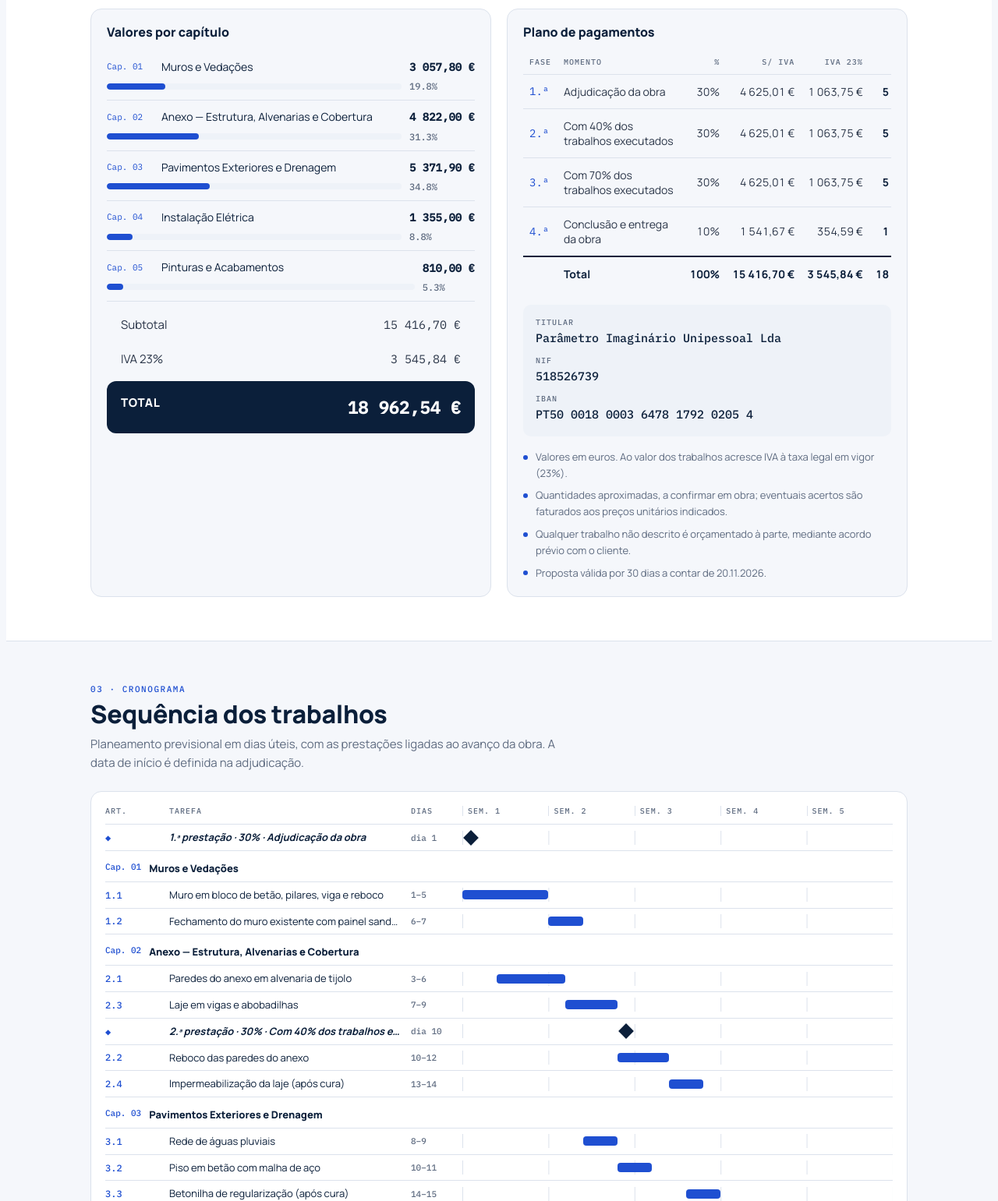
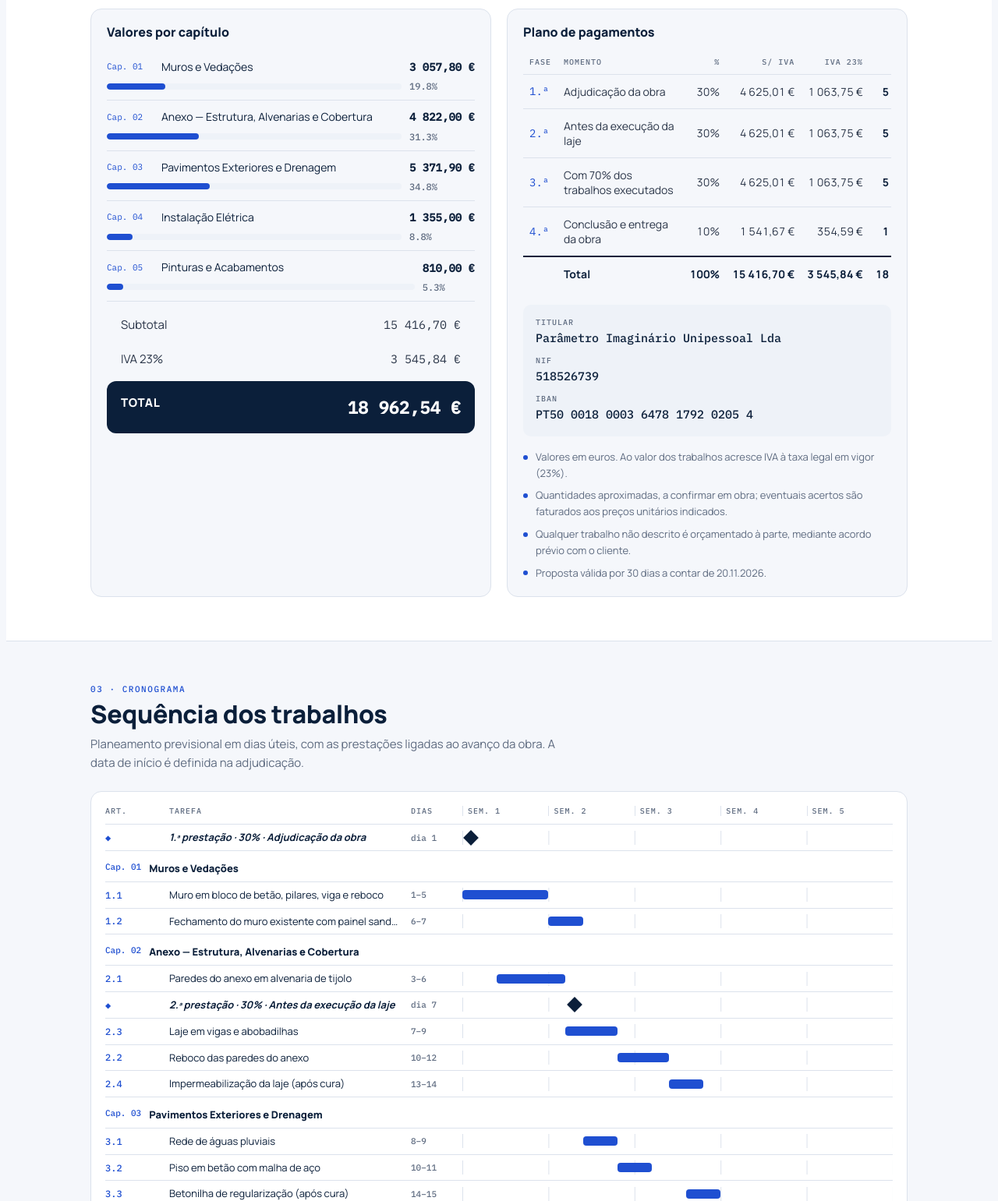
Before and after one commit to rubensborges056-dev/rubens, a plain HTML site: page Proposta_Muro_Anexo.html in a window 1280 px wide. Shown: the part 4000-5541 px from the top of the page at 78% size. Drawn offline with Linux system fonts and the light colour scheme.

Commit message:
Passa a 2.ª prestação para antes da execução da laje
Co-Authored-By: Claude Opus 5.5 <noreply@anthropic.com>
Claude-Session: https://claude.ai/code/session_01Dqyze6v6C8NW2SyXBmWUEC

```diff
--- a/Proposta_Muro_Anexo.html
+++ b/Proposta_Muro_Anexo.html
@@ -360,7 +360,7 @@ footer span{font-size:13px;display:block;word-break:break-word}
       <div class="totals" style="max-width:none"><div><span>Subtotal</span><span>15 416,70 €</span></div><div><span>IVA 23%</span><span>3 545,84 €</span></div><div class="grand"><span>TOTAL</span><span>18 962,54 €</span></div></div>
     </div>
     <div class="card"><h3>Plano de pagamentos</h3>
-      <div style="overflow-x:auto"><table class="paytab"><thead><tr><th>Fase</th><th>Momento</th><th class="n">%</th><th class="n">S/ IVA</th><th class="n">IVA 23%</th><th class="n">C/ IVA</th></tr></thead><tbody><tr><td class="art">1.ª</td><td>Adjudicação da obra</td><td class="n">30%</td><td class="n">4 625,01 €</td><td class="n">1 063,75 €</td><td class="n b">5 688,76 €</td></tr><tr><td class="art">2.ª</td><td>Com 40% dos trabalhos executados</td><td class="n">30%</td><td class="n">4 625,01 €</td><td class="n">1 063,75 €</td><td class="n b">5 688,76 €</td></tr><tr><td class="art">3.ª</td><td>Com 70% dos trabalhos executados</td><td class="n">30%</td><td class="n">4 625,01 €</td><td class="n">1 063,75 €</td><td class="n b">5 688,76 €</td></tr><tr><td class="art">4.ª</td><td>Conclusão e entrega da obra</td><td class="n">10%</td><td class="n">1 541,67 €</td><td class="n">354,59 €</td><td class="n b">1 896,26 €</td></tr><tr class="ptot"><td></td><td>Total</td><td class="n">100%</td><td class="n">15 416,70 €</td><td class="n">3 545,84 €</td><td class="n b">18 962,54 €</td></tr></tbody></table></div>
+      <div style="overflow-x:auto"><table class="paytab"><thead><tr><th>Fase</th><th>Momento</th><th class="n">%</th><th class="n">S/ IVA</th><th class="n">IVA 23%</th><th class="n">C/ IVA</th></tr></thead><tbody><tr><td class="art">1.ª</td><td>Adjudicação da obra</td><td class="n">30%</td><td class="n">4 625,01 €</td><td class="n">1 063,75 €</td><td class="n b">5 688,76 €</td></tr><tr><td class="art">2.ª</td><td>Antes da execução da laje</td><td class="n">30%</td><td class="n">4 625,01 €</td><td class="n">1 063,75 €</td><td class="n b">5 688,76 €</td></tr><tr><td class="art">3.ª</td><td>Com 70% dos trabalhos executados</td><td class="n">30%</td><td class="n">4 625,01 €</td><td class="n">1 063,75 €</td><td class="n b">5 688,76 €</td></tr><tr><td class="art">4.ª</td><td>Conclusão e entrega da obra</td><td class="n">10%</td><td class="n">1 541,67 €</td><td class="n">354,59 €</td><td class="n b">1 896,26 €</td></tr><tr class="ptot"><td></td><td>Total</td><td class="n">100%</td><td class="n">15 416,70 €</td><td class="n">3 545,84 €</td><td class="n b">18 962,54 €</td></tr></tbody></table></div>
       <div class="bank">
         <div><span>Titular</span><strong>Parâmetro Imaginário Unipessoal Lda</strong></div>
         <div><span>NIF</span><strong>518526739</strong></div>
@@ -387,8 +387,8 @@ footer span{font-size:13px;display:block;word-break:break-word}
 <div class="g-row"><span class="g-art">1.2</span><span class="g-name">Fechamento do muro existente com painel sandwich</span><span class="g-d">6–7</span><span class="g-track"><i style="left:20.00%;width:8.00%"></i></span></div>
 <div class="g-ph"><span class="code">Cap. 02</span>Anexo — Estrutura, Alvenarias e Cobertura</div>
 <div class="g-row"><span class="g-art">2.1</span><span class="g-name">Paredes do anexo em alvenaria de tijolo</span><span class="g-d">3–6</span><span class="g-track"><i style="left:8.00%;width:16.00%"></i></span></div>
+<div class="g-row ms"><span class="g-art">◆</span><span class="g-name">2.ª prestação · 30% · Antes da execução da laje</span><span class="g-d">dia 7</span><span class="g-track"><b style="left:calc(26.00% - 7px)"></b></span></div>
 <div class="g-row"><span class="g-art">2.3</span><span class="g-name">Laje em vigas e abobadilhas</span><span class="g-d">7–9</span><span class="g-track"><i style="left:24.00%;width:12.00%"></i></span></div>
-<div class="g-row ms"><span class="g-art">◆</span><span class="g-name">2.ª prestação · 30% · Com 40% dos trabalhos executados</span><span class="g-d">dia 10</span><span class="g-track"><b style="left:calc(38.00% - 7px)"></b></span></div>
 <div class="g-row"><span class="g-art">2.2</span><span class="g-name">Reboco das paredes do anexo</span><span class="g-d">10–12</span><span class="g-track"><i style="left:36.00%;width:12.00%"></i></span></div>
 <div class="g-row"><span class="g-art">2.4</span><span class="g-name">Impermeabilização da laje (após cura)</span><span class="g-d">13–14</span><span class="g-track"><i style="left:48.00%;width:8.00%"></i></span></div>
 <div class="g-ph"><span class="code">Cap. 03</span>Pavimentos Exteriores e Drenagem</div>
```
Also changed, not shown: 2 other files.
